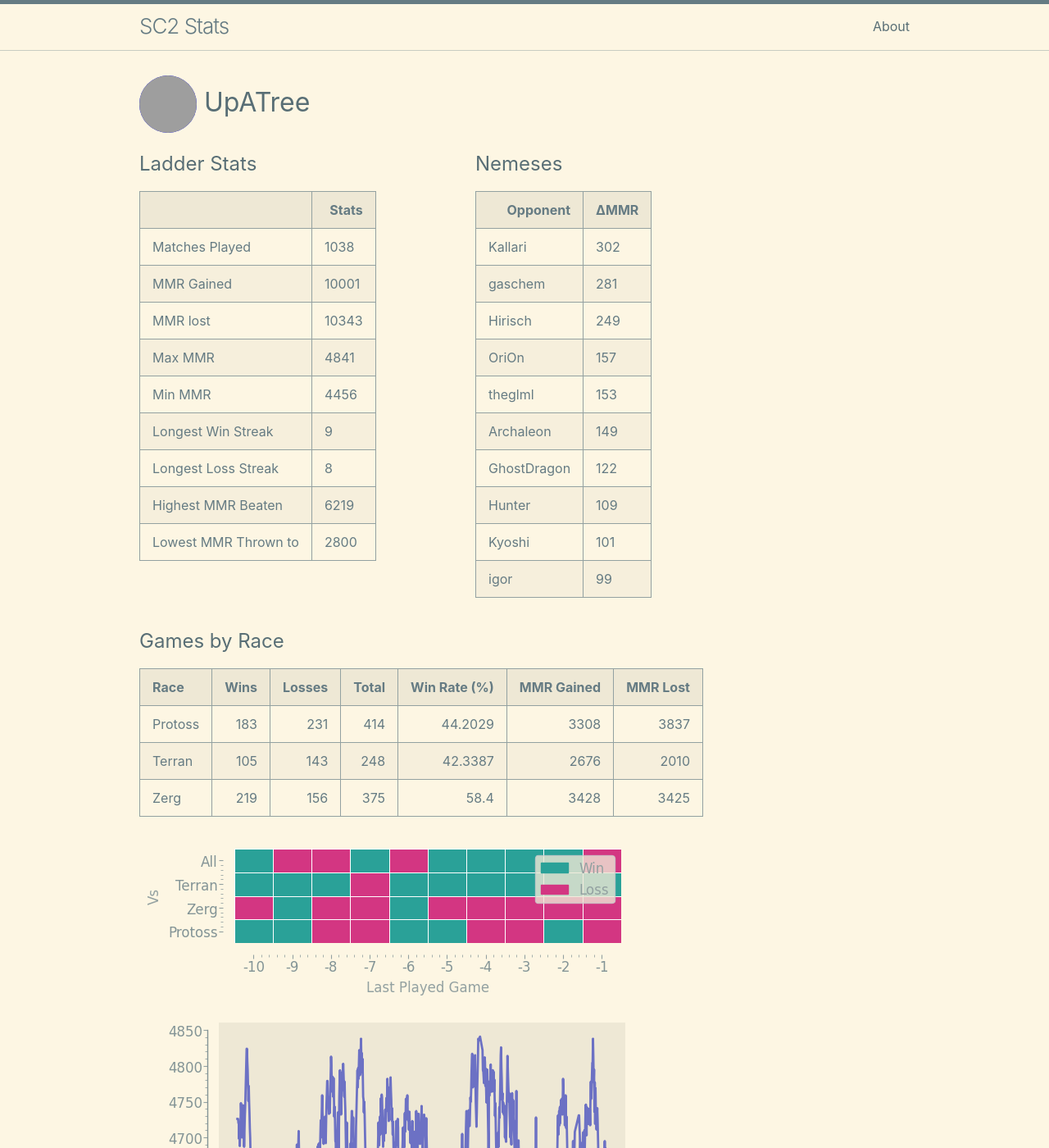
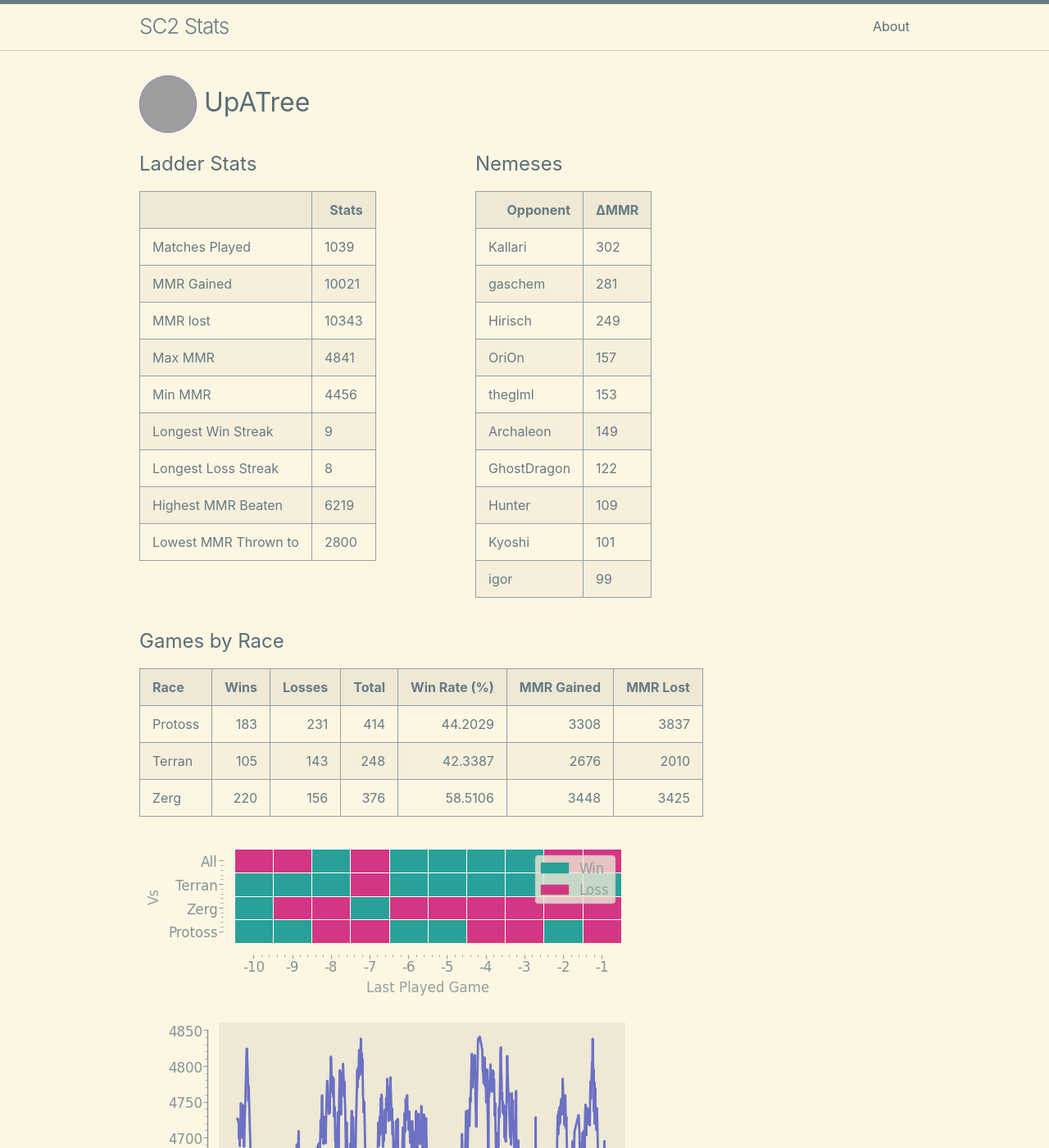
Before and after one commit to kylermurphy/UpATree, a Jekyll site: the page built from docs/index.md, in a window 1280 px wide and 1400 px high. Shown: the whole window at 82% size. Built offline with Jekyll 4.4.1, drawn with Linux system fonts in a browser that asks for light colours; grey boxes are pictures that could not be loaded.

Commit message:
running on push

```diff
--- a/docs/index.md
+++ b/docs/index.md
@@ -18,11 +18,11 @@ layout: home
   <tbody>
     <tr>
       <td>Matches Played</td>
-      <td>1038</td>
+      <td>1039</td>
     </tr>
     <tr>
       <td>MMR Gained</td>
-      <td>10001</td>
+      <td>10021</td>
     </tr>
     <tr>
       <td>MMR lost</td>
@@ -116,7 +116,7 @@ layout: home
 |:--------|-------:|---------:|--------:|---------------:|-------------:|-----------:|
 | Protoss |    183 |      231 |     414 |        44.2029 |         3308 |       3837 |
 | Terran  |    105 |      143 |     248 |        42.3387 |         2676 |       2010 |
-| Zerg    |    219 |      156 |     375 |        58.4    |         3428 |       3425 |
+| Zerg    |    220 |      156 |     376 |        58.5106 |         3448 |       3425 |
 
 ![Games by Race](./assets/gm_hist.png)
 
--- a/log.txt
+++ b/log.txt
@@ -261,3 +261,4 @@ Writing a log file 2025-03-03 19:30:30.
 Writing a log file 2025-03-03 19:48:10.
 Writing a log file 2025-03-03 20:25:03.
 Writing a log file 2025-03-03 20:48:05.
+Writing a log file 2025-03-03 21:22:21.
```
Also changed, not shown: docs/assets/MMR.png, docs/assets/daily.png, docs/assets/gm_hist.png, docs/assets/r_wrt.png, 1 other file.
